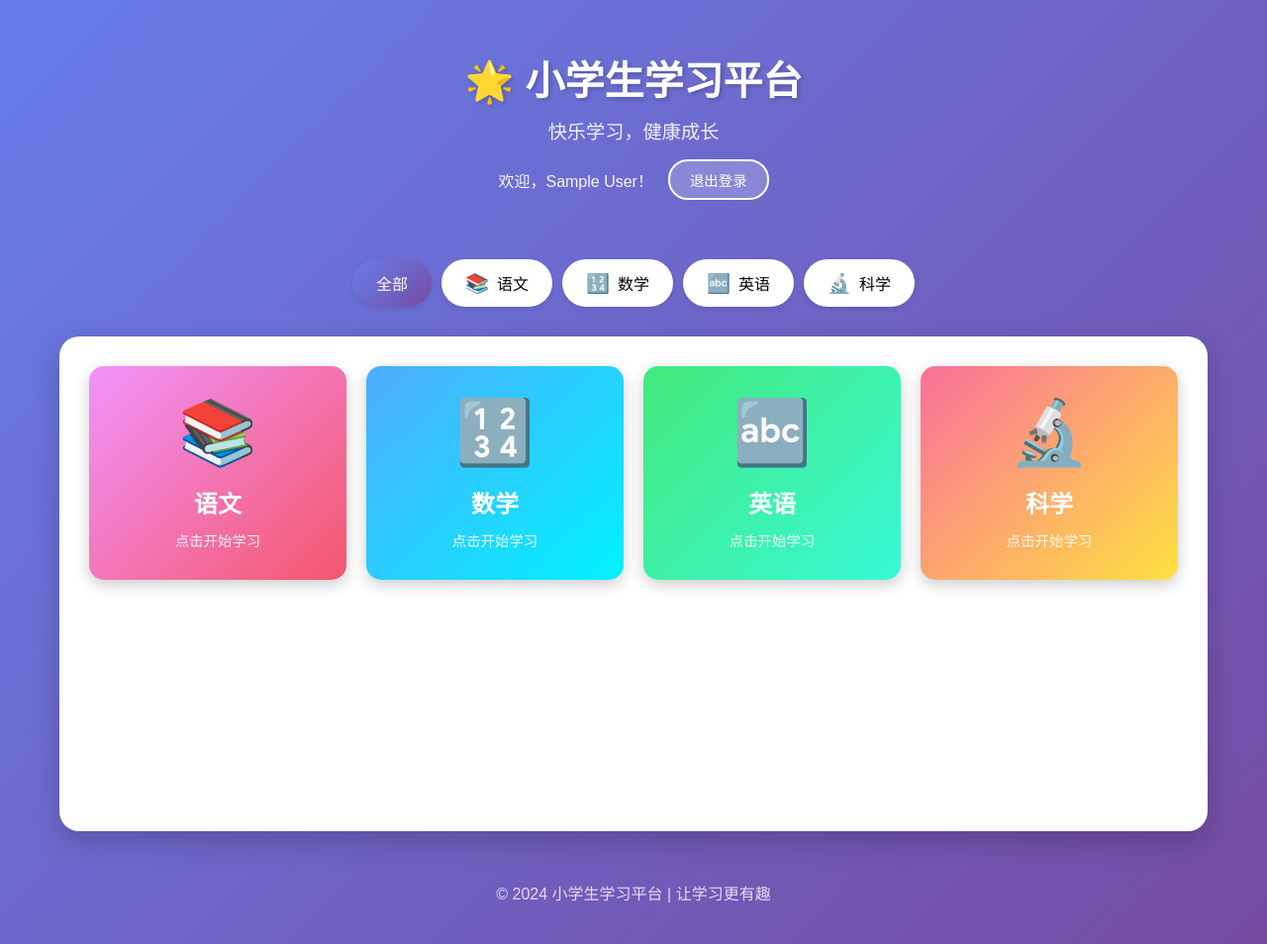
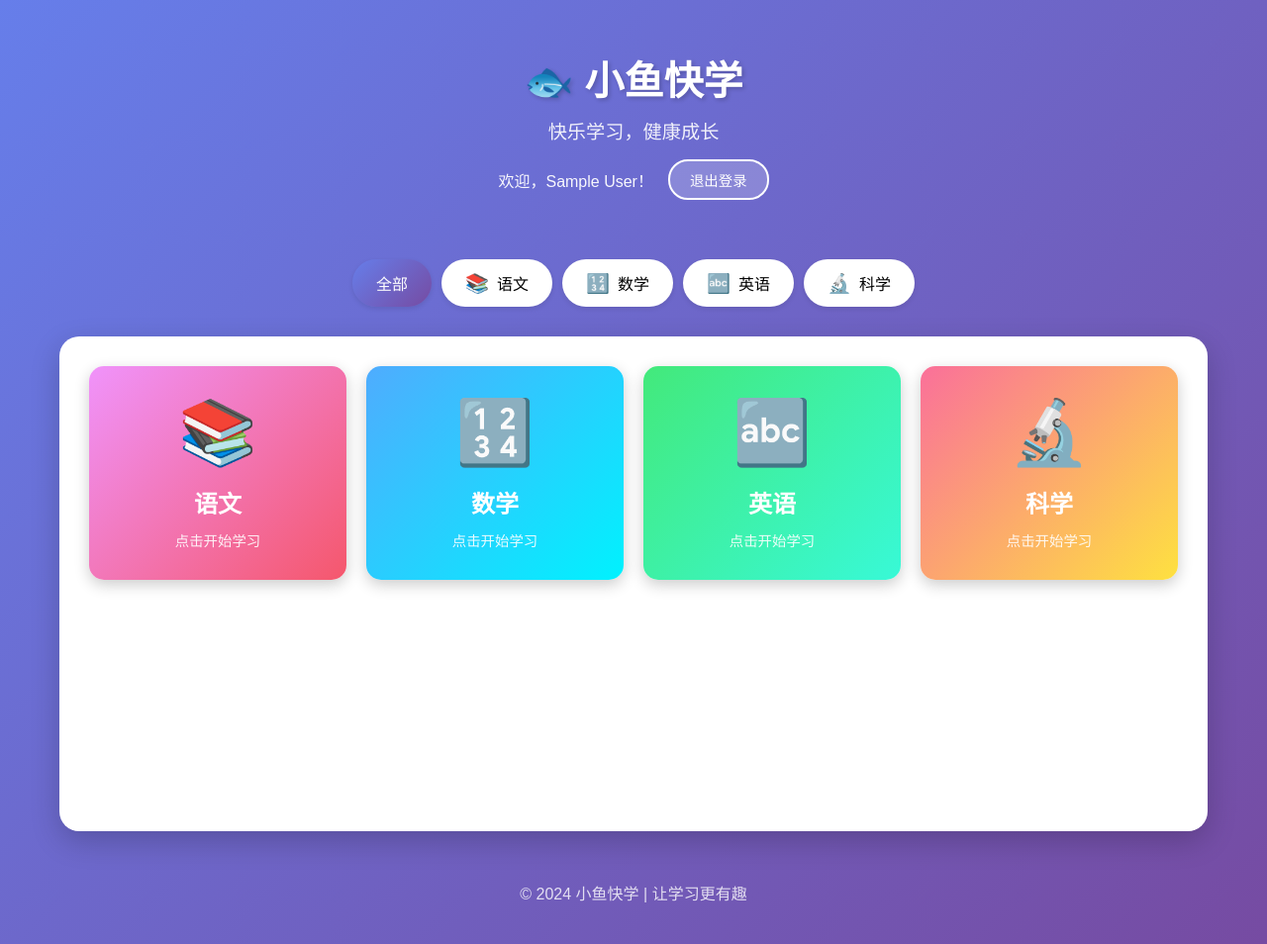
Before and after one commit to KianWeng/school-work, a Flask app: page / in a window 1280 px wide. Shown: the whole page at 99% size. Run offline with Flask 3, Linux system fonts and the light colour scheme; the visitor is signed in with stand-in values (Sample User, id 1).

Commit message:
Rename the project.

```diff
--- a/app.py
+++ b/app.py
@@ -1,7 +1,7 @@
 #!/usr/bin/env python3
 # -*- coding: utf-8 -*-
 """
-小学生学习平台 - 后端应用
+小鱼快学 - 小学生智能学习平台
 """
 
 from flask import Flask, render_template, jsonify, request, session, redirect, url_for
--- a/templates/index.html
+++ b/templates/index.html
@@ -3,14 +3,14 @@
 <head>
     <meta charset="UTF-8">
     <meta name="viewport" content="width=device-width, initial-scale=1.0">
-    <title>小学生学习平台</title>
+    <title>小鱼快学 - 小学生智能学习平台</title>
     <link rel="stylesheet" href="{{ url_for('static', filename='css/style.css') }}">
 </head>
 <body>
     <div class="container">
         <!-- 头部 -->
         <header class="header">
-            <h1>🌟 小学生学习平台</h1>
+            <h1>🐟 小鱼快学</h1>
             <p class="subtitle">快乐学习，健康成长</p>
             <div class="user-info">
                 <span id="userName">加载中...</span>
@@ -61,7 +61,7 @@
 
         <!-- 页脚 -->
         <footer class="footer">
-            <p>&copy; 2024 小学生学习平台 | 让学习更有趣</p>
+            <p>&copy; 2024 小鱼快学 | 让学习更有趣</p>
         </footer>
     </div>
 
--- a/templates/login.html
+++ b/templates/login.html
@@ -3,14 +3,14 @@
 <head>
     <meta charset="UTF-8">
     <meta name="viewport" content="width=device-width, initial-scale=1.0">
-    <title>登录 - 小学生学习平台</title>
+    <title>登录 - 小鱼快学</title>
     <link rel="stylesheet" href="{{ url_for('static', filename='css/login.css') }}">
 </head>
 <body>
     <div class="login-container">
         <div class="login-box">
             <div class="login-header">
-                <h1>🌟 小学生学习平台</h1>
+                <h1>🐟 小鱼快学</h1>
                 <p class="subtitle">欢迎回来！</p>
             </div>
 
--- a/templates/practice.html
+++ b/templates/practice.html
@@ -3,7 +3,7 @@
 <head>
     <meta charset="UTF-8">
     <meta name="viewport" content="width=device-width, initial-scale=1.0">
-    <title>单词练习 - 小学生学习平台</title>
+    <title>单词练习 - 小鱼快学</title>
     <link rel="stylesheet" href="{{ url_for('static', filename='css/style.css') }}">
     <link rel="stylesheet" href="{{ url_for('static', filename='css/practice.css') }}">
 </head>
--- a/templates/register.html
+++ b/templates/register.html
@@ -3,14 +3,14 @@
 <head>
     <meta charset="UTF-8">
     <meta name="viewport" content="width=device-width, initial-scale=1.0">
-    <title>注册 - 小学生学习平台</title>
+    <title>注册 - 小鱼快学</title>
     <link rel="stylesheet" href="{{ url_for('static', filename='css/login.css') }}">
 </head>
 <body>
     <div class="login-container">
         <div class="login-box">
             <div class="login-header">
-                <h1>🌟 小学生学习平台</h1>
+                <h1>🐟 小鱼快学</h1>
                 <p class="subtitle">创建新账户</p>
             </div>
 
--- a/templates/speaking.html
+++ b/templates/speaking.html
@@ -3,7 +3,7 @@
 <head>
     <meta charset="UTF-8">
     <meta name="viewport" content="width=device-width, initial-scale=1.0">
-    <title>口语练习 - 小学生学习平台</title>
+    <title>口语练习 - 小鱼快学</title>
     <link rel="stylesheet" href="{{ url_for('static', filename='css/style.css') }}">
     <link rel="stylesheet" href="{{ url_for('static', filename='css/speaking.css') }}">
 </head>
--- a/templates/vocabulary.html
+++ b/templates/vocabulary.html
@@ -3,7 +3,7 @@
 <head>
     <meta charset="UTF-8">
     <meta name="viewport" content="width=device-width, initial-scale=1.0">
-    <title>单词学习 - 小学生学习平台</title>
+    <title>单词学习 - 小鱼快学</title>
     <link rel="stylesheet" href="{{ url_for('static', filename='css/style.css') }}">
     <link rel="stylesheet" href="{{ url_for('static', filename='css/vocabulary.css') }}">
 </head>
--- a/templates/wrong_answers.html
+++ b/templates/wrong_answers.html
@@ -3,7 +3,7 @@
 <head>
     <meta charset="UTF-8">
     <meta name="viewport" content="width=device-width, initial-scale=1.0">
-    <title>错题库 - 小学生学习平台</title>
+    <title>错题库 - 小鱼快学</title>
     <link rel="stylesheet" href="{{ url_for('static', filename='css/style.css') }}">
     <link rel="stylesheet" href="{{ url_for('static', filename='css/wrong_answers.css') }}">
 </head>
```
Also changed, not shown: README_WEB.md.
